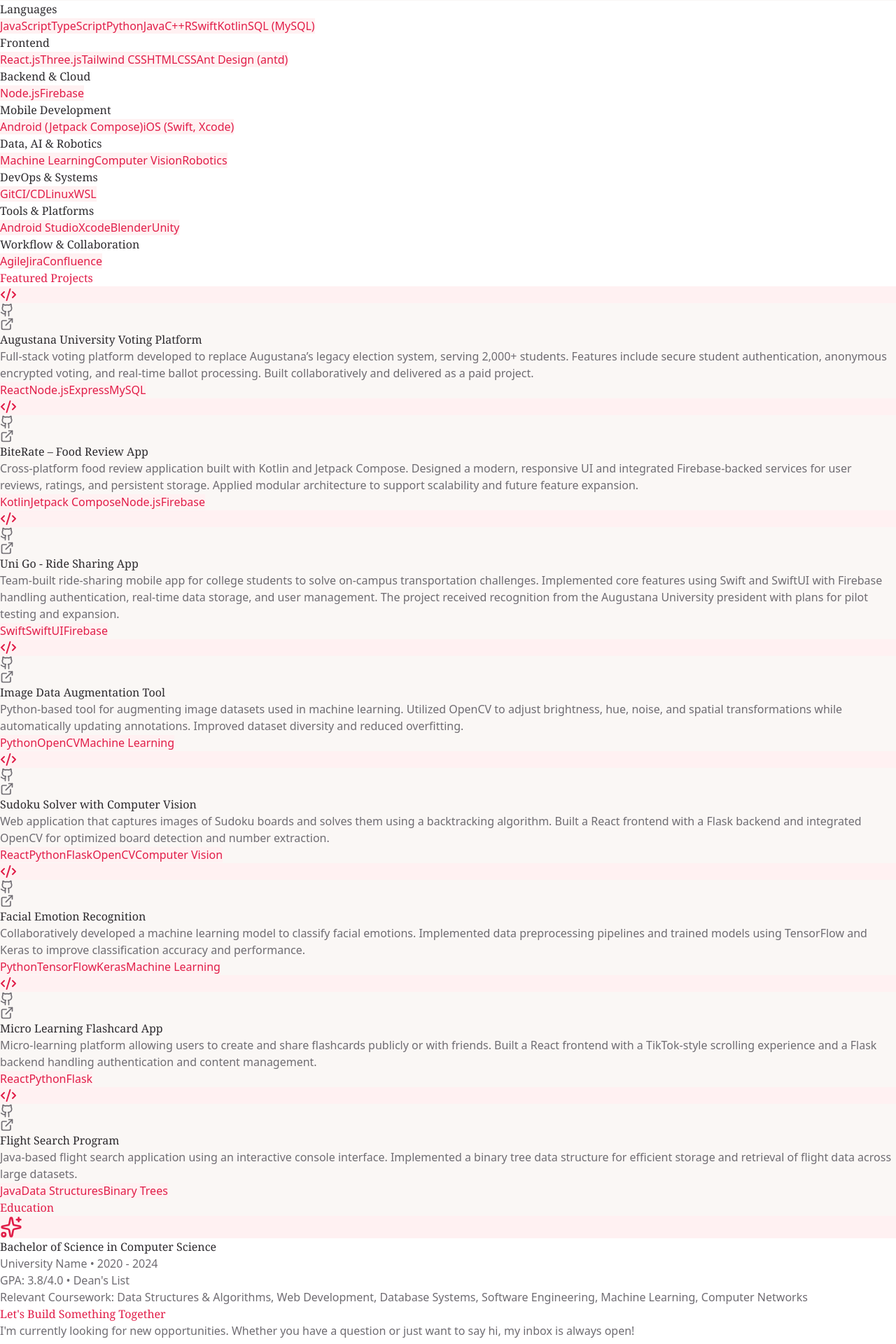
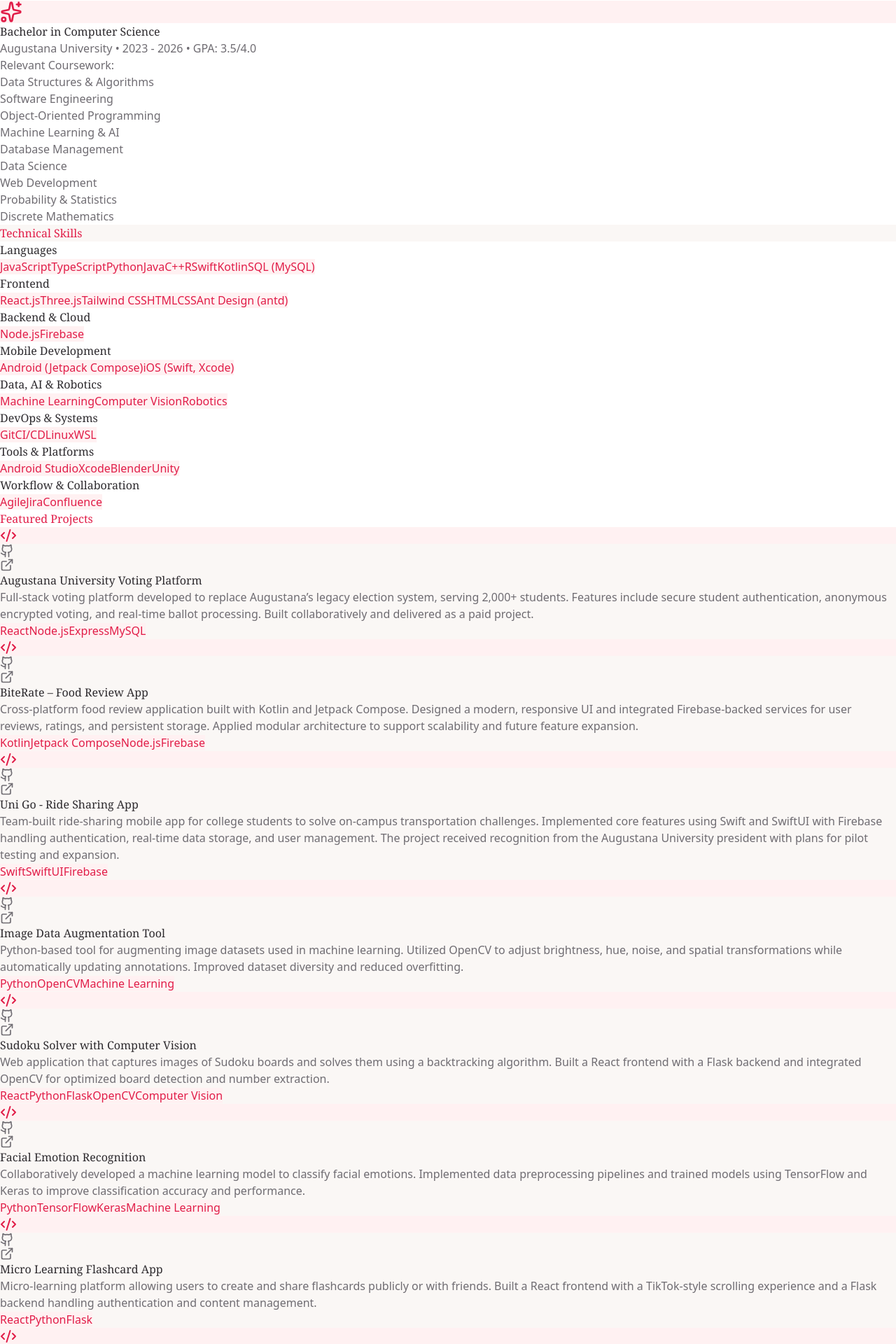
Before and after one commit to Mikias7/mikias_portfolio, a React (Vite) app in the folder portfolio/: page / in a window 1280 px wide. Shown: the part 659-2579 px from the top of the page at 70% size. Built offline with nearby package versions, Linux system fonts and the light colour scheme.

Commit message:
Polish education and contact sections

```diff
--- a/portfolio/src/App.jsx
+++ b/portfolio/src/App.jsx
@@ -41,15 +41,17 @@
 
       <AboutSection />
 
+      <EducationSection />
+
       <SkillsSection />
 
       <ProjectsSection />
 
-      <EducationSection />
+      {/* <EducationSection /> */}
 
       <ContactSection />
 
-      <Footer />
+      {/* <Footer /> */}
 
     </div>
   )
--- a/portfolio/src/Sections/AboutSection.jsx
+++ b/portfolio/src/Sections/AboutSection.jsx
@@ -4,7 +4,7 @@
 
     return (
         <div>
-            <section id="about" className="py-32 px-6" style={{ backgroundColor: '#FFFFFF' }}>
+            <section id="about" className="py-32 px-6" style={{ backgroundColor: '#FAF7F5' }}>
                 <div className="max-w-6xl mx-auto">
                     <div className="grid md:grid-cols-2 gap-16 items-center">
                     <div className="space-y-6">
--- a/portfolio/src/Sections/ContactSection.jsx
+++ b/portfolio/src/Sections/ContactSection.jsx
@@ -4,27 +4,28 @@
 
     return (
         <div>
-            <section id="contact" className="py-32 px-6" style={{ backgroundColor: '#FFFFFF' }}>
+            <section id="contact" className="py-32 px-6 border-t" style={{ backgroundColor: '#FAF7F5', borderColor: '#FED7AA' }}>
                 <div className="max-w-4xl mx-auto text-center">
                     <h2 className="text-5xl font-bold mb-6" style={{ fontFamily: 'Georgia, serif', color: '#E11D48' }}>
-                    Let's Build Something Together
+                    Let's Connect
                     </h2>
                     <div className="h-1 w-24 mx-auto rounded-full mb-8" style={{ backgroundColor: '#F97316' }} />
 
-                    <p className="text-xl mb-12 max-w-2xl mx-auto" style={{ color: '#6F6C72' }}>
+                    {/* <p className="text-xl mb-12 max-w-2xl mx-auto" style={{ color: '#6F6C72' }}>
                     I'm currently looking for new opportunities. Whether you have a question or just want to say hi,
                     my inbox is always open!
                     </p>
-
+         */}
                     <div className="flex flex-col sm:flex-row gap-6 justify-center items-center">
-                    <a href="mailto:your.email@example.com"
+                    <a href="mailto:mikias7t@gmail.com"
                         className="group px-10 py-5 rounded-full font-medium hover:scale-105 hover:shadow-xl transition-all duration-300 flex items-center gap-3"
                         style={{ backgroundColor: '#E11D48', color: '#FFFFFF' }}>
                         <Mail size={24} />
                         <span className="text-lg">Send an Email</span>
                     </a>
 
-                    <a href="https://linkedin.com"
+                    <a href="https://www.linkedin.com/in/mikias-tadele/"
+                        target="_blank"
                         className="group px-10 py-5 rounded-full font-medium hover:scale-105 transition-all duration-300 flex items-center gap-3"
                         style={{ backgroundColor: '#FFF1F2', color: '#E11D48', border: '2px solid #E11D48' }}>
                         <Linkedin size={24} />
--- a/portfolio/src/Sections/EducationSection.jsx
+++ b/portfolio/src/Sections/EducationSection.jsx
@@ -4,7 +4,7 @@
 
     return (
         <div>
-            <section id="education" className="py-32 px-6" style={{ backgroundColor: '#FAF7F5' }}>
+            <section id="education" className="py-32 px-6" style={{ backgroundColor: '#FFFFFF' }}>
                 <div className="max-w-4xl mx-auto">
                     <div className="text-center mb-16">
                     <h2 className="text-5xl font-bold mb-4" style={{ fontFamily: 'Georgia, serif', color: '#E11D48' }}>
@@ -21,18 +21,31 @@
                         </div>
                         <div className="flex-1">
                         <h3 className="text-2xl font-bold mb-2" style={{ fontFamily: 'Georgia, serif', color: '#2D2A2E' }}>
-                            Bachelor of Science in Computer Science
+                            Bachelor in Computer Science
                         </h3>
                         <p className="text-lg mb-4" style={{ color: '#6F6C72' }}>
-                            University Name • 2020 - 2024
+                            Augustana University • 2023 - 2026 • GPA: 3.5/4.0
                         </p>
-                        <p className="text-base leading-relaxed mb-4" style={{ color: '#6F6C72' }}>
-                            GPA: 3.8/4.0 • Dean's List
-                        </p>
-                        <p className="text-base leading-relaxed" style={{ color: '#6F6C72' }}>
-                            Relevant Coursework: Data Structures & Algorithms, Web Development,
-                            Database Systems, Software Engineering, Machine Learning, Computer Networks
-                        </p>
+                        {/* <p className="text-base leading-relaxed mb-4" style={{ color: '#6F6C72' }}>
+                            GPA: 3.5/4.0
+                        </p> */}
+                        <div className="text-base leading-relaxed" style={{ color: "#6F6C72" }}>
+                            <span className="font-semibold block mb-2">
+                                Relevant Coursework:
+                            </span>
+
+                            <ul className="grid grid-cols-2 sm:grid-cols-3 lg:grid-cols-4 gap-x-6 gap-y-2 list-disc pl-5">
+                                <li>Data Structures & Algorithms</li>
+                                <li>Software Engineering</li>
+                                <li>Object-Oriented Programming</li>
+                                <li>Machine Learning & AI</li>
+                                <li>Database Management</li>
+                                <li>Data Science</li>
+                                <li>Web Development</li>
+                                <li>Probability & Statistics</li>
+                                <li>Discrete Mathematics</li>
+                            </ul>
+                        </div>
                         </div>
                     </div>
                     </div>
```
